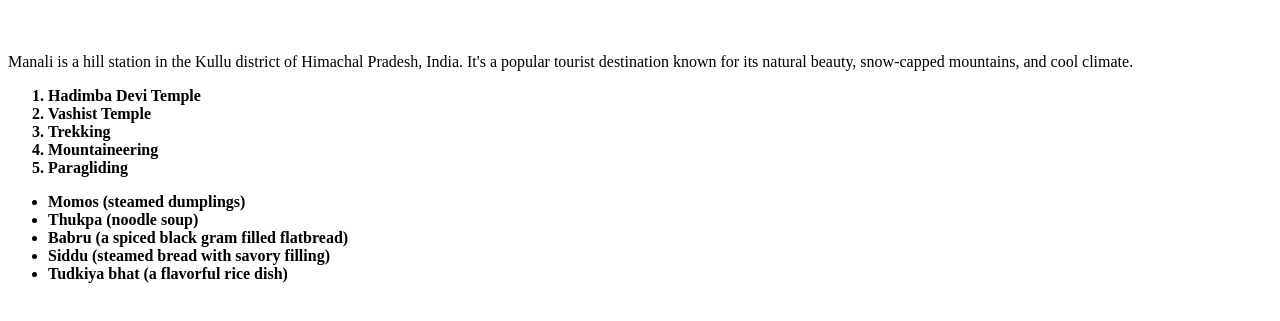
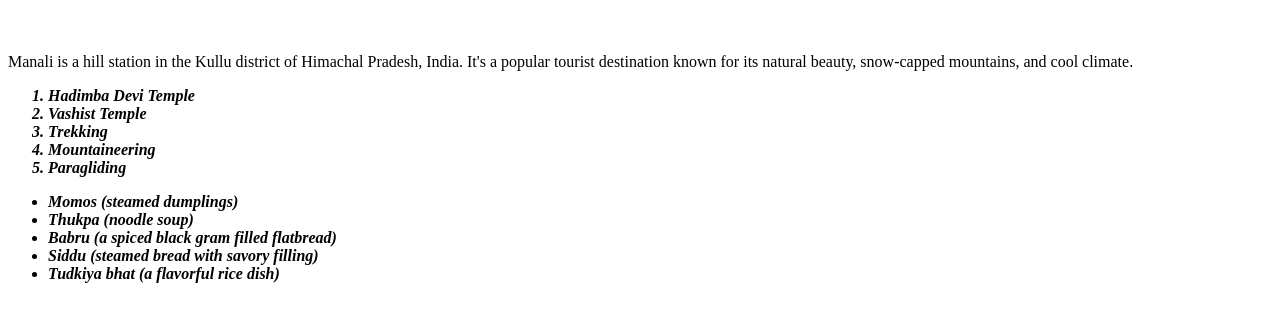
Before and after one commit to acciojob/favorite-holiday-Manisha2505, a website: page main.html in a window 1280 px wide. Shown: the part 61-382 px from the top of the page. Drawn offline with Linux system fonts and the light colour scheme.

Commit message:
created a submission

```diff
--- a/main.html
+++ b/main.html
@@ -10,18 +10,18 @@
 	<H1>Manali</H1><br>
 	<p>Manali is a hill station in the Kullu district of Himachal Pradesh, India. It's a popular tourist destination known for its natural beauty, snow-capped mountains, and cool climate. </p>
 	<ol>
-		<b><li>Hadimba Devi Temple</li>
+		<b><i><li>Hadimba Devi Temple</li>
 		<li>Vashist Temple</li>
 		<li>Trekking</li>
 		<li>Mountaineering</li>
-		<li>Paragliding</li></b>
+		<li>Paragliding</li></i></b>
 	</ol>
 	<ul>
-		<b><li>Momos (steamed dumplings)</li>
+		<b><i><li>Momos (steamed dumplings)</li>
 		<li>Thukpa (noodle soup)</li>
 		<li>Babru (a spiced black gram filled flatbread)</li>
 		<li>Siddu (steamed bread with savory filling)</li>
-		<li>Tudkiya bhat (a flavorful rice dish)</li></b>
+		<li>Tudkiya bhat (a flavorful rice dish)</li></i></b>
 	</ul>
 
 
```
